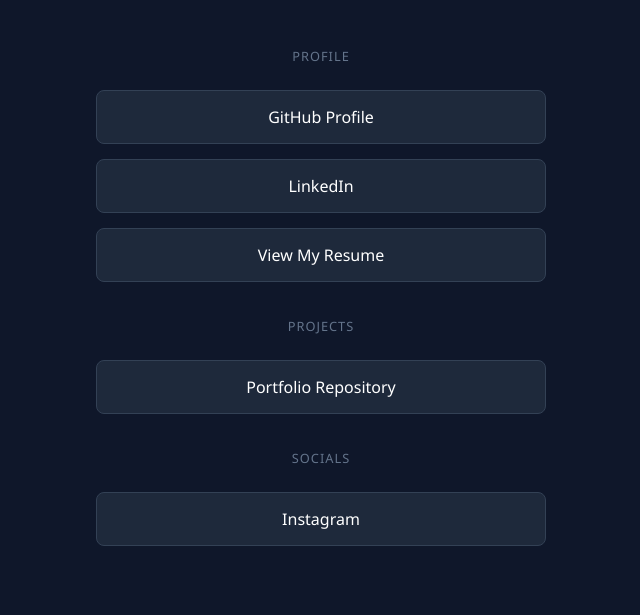
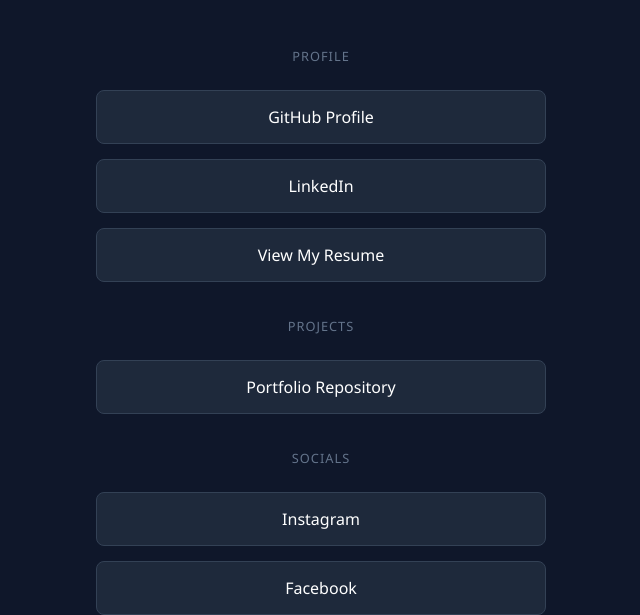
Before and after one commit to RalphMendoza2411/Portfolio, a plain HTML site: page index.html in a window 1280 px wide. Shown: the part 225-840 px from the top of the page, without its empty margins (319-959 px from the left). Before the commit the page ends 800 px from the top, so only its background shows below. Drawn offline with Linux system fonts and the light colour scheme.

Commit message:
added facebook profile link

```diff
--- a/index.html
+++ b/index.html
@@ -24,6 +24,7 @@
 
             <div class="divider">Socials</div>
                 <a href="https://www.instagram.com/ralph.mendoza24/" class="link-card social" target="_blank">Instagram</a>
+                <a href="https://www.facebook.com/ralph.mendoza.258235/" class="link-card social" target="_blank">Facebook</a>
         </main>
     </div>
    </body>
```
